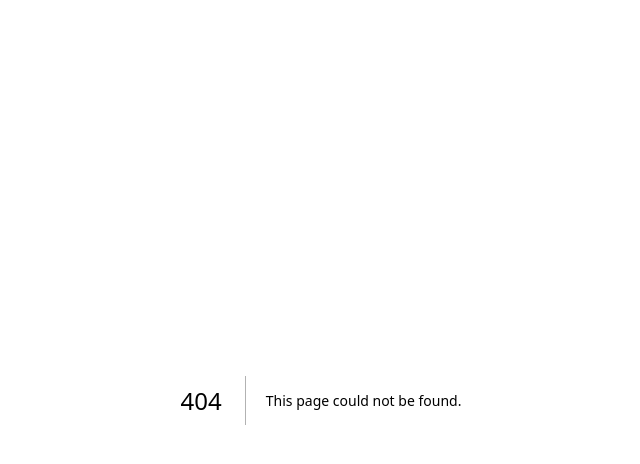
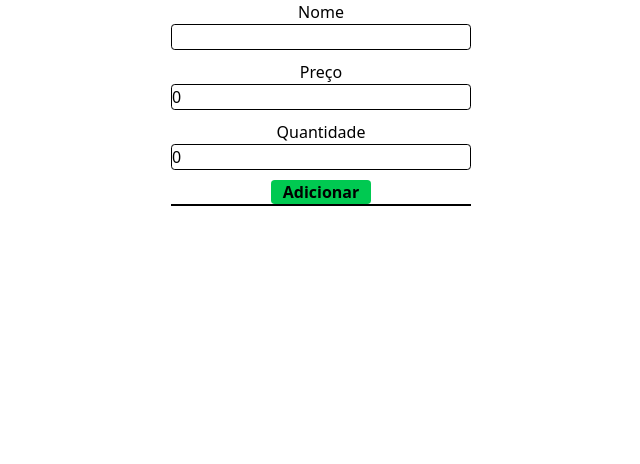
Before and after one commit to matsoaresp/tarefas-front, a Next.js app: page /carrinho in a window 1280 px wide. Before the commit this address had no page. Shown: the top 464 px of the page, without its empty margins (319-959 px from the left). Built offline with nearby package versions, Linux system fonts and the light colour scheme.

Commit message:
feat: novas praticas

```diff
--- /dev/null
+++ b/src/app/(pratica)/carrinho/ComprasForm.tsx
@@ -0,0 +1,147 @@
+'use client';
+import { useEffect, useState } from "react";
+import { Toaster } from "sonner";
+import { toast } from "sonner";
+
+interface Produto {
+    id: number
+    nome: string;
+    preco: number;
+    quantidade: number;
+    total: number;
+}
+
+export function ComprasForm () {
+    const [nome, setNome] = useState("");
+    const [preco, setPreco] = useState(0);
+    const [quantidade, setQuantidade] = useState(0);
+    const [produtos, setProdutos] = useState<Produto[]>([]);
+
+
+    const incrementar = (id: number) => {
+
+        const updated = produtos.map((produto) =>
+            produto.id === id ? {
+                ...produto,
+                quantidade: produto.quantidade + 1,
+                total: (produto.quantidade + 1) * produto.preco
+            }
+            : produto
+        )
+        setProdutos(updated);
+        localStorage.setItem("produto", JSON.stringify(updated));
+    }
+
+    const decrementar = (id: number) => {
+
+        const updated = produtos.map((produto) =>
+            produto.id === id && produto.quantidade > 1 ? {
+                ...produto,
+                quantidade: produto.quantidade - 1,
+                total: (produto.quantidade - 1) * produto.preco
+            }
+            :
+            produto
+
+        )
+        setProdutos(updated);
+        localStorage.setItem("produto", JSON.stringify(updated));
+    }
+
+    const handleAddProduct = () => {
+
+        if (!nome.trim()){
+            toast.error('Preencha o campo Nome');
+            return;
+        }
+
+        if (!preco || !quantidade){
+            toast.error('Campo Preço ou quantidade estão vazios');
+            return;
+        }
+
+        const newProduct= [
+            ...produtos,
+            {id: Date.now(), nome:nome.trim(), preco: preco, quantidade: quantidade, total: preco * quantidade}
+        ]
+
+        toast.success('Produto cadastrado com sucesso');
+        setNome("");
+        setPreco(0);
+        setQuantidade(0);
+        setProdutos(newProduct);
+        localStorage.setItem("produto", JSON.stringify(newProduct));
+    }
+
+    useEffect(() =>{
+        const data = localStorage.getItem("produto");
+        if (data) {
+            setProdutos(JSON.parse(data))
+        }
+    }, [])
+return (
+
+<div className="flex flex-col items-center">
+    <Toaster position="top-right"/>
+
+    <div className="flex flex-col items-center text-center justify-center gap-4 w-120 box-border">
+        <div className="flex flex-col w-full">
+            <label>Nome</label>
+            <input className="border rounded-md "
+                type="text"
+                value={nome}
+                onChange={(e) => setNome(e.target.value)}
+            />
+        </div>
+
+        <div className="flex flex-col w-full">
+            <label>Preço</label>
+            <input
+            className="border rounded-md w-full"
+                type="text"
+                value={preco}
+                onChange={(e) => setPreco(Number(e.target.value))}
+            />
+        </div>
+
+        <div className="flex flex-col w-full">
+            <label>Quantidade</label>
+            <input
+            className="border rounded-md"
+                type="text"
+                value={quantidade}
+                onChange={(e) => setQuantidade(Number(e.target.value))}
+            />
+        </div>
+
+        <button onClick={handleAddProduct} className="bg-green-500 rounded-md px-4 py-2 w-40 font-bold">
+            Adicionar
+        </button>
+    </div>
+
+    <div className="flex gap-20 justify-center w-120 border gap-10">
+
+
+    <ul className="space-y-6">
+
+        {produtos.map((produto) => (
+            <li  className="border p-4 mt-10 " key={produto.id}>
+                <div>Nome: {produto.nome}</div>
+                <div>Preço: {produto.preco}</div>
+                <div>Quantidade: {produto.quantidade}</div>
+                <div>Total: {produto.total}</div>
+
+                <button onClick={() => incrementar(produto.id)}>
+                    Incrementar
+                </button>
+
+                <button onClick={() => decrementar(produto.id)}>
+                    Decrementar
+                </button>
+            </li>
+        ))}
+    </ul>
+    </div>
+
+</div>
+)}
--- /dev/null
+++ b/src/app/(pratica)/carrinho/page.tsx
@@ -0,0 +1,11 @@
+import { ComprasForm } from "./ComprasForm";
+
+export default function CarrinhoCompras () {
+
+    return (
+        <ComprasForm>
+
+        </ComprasForm>
+
+    )
+}
```
